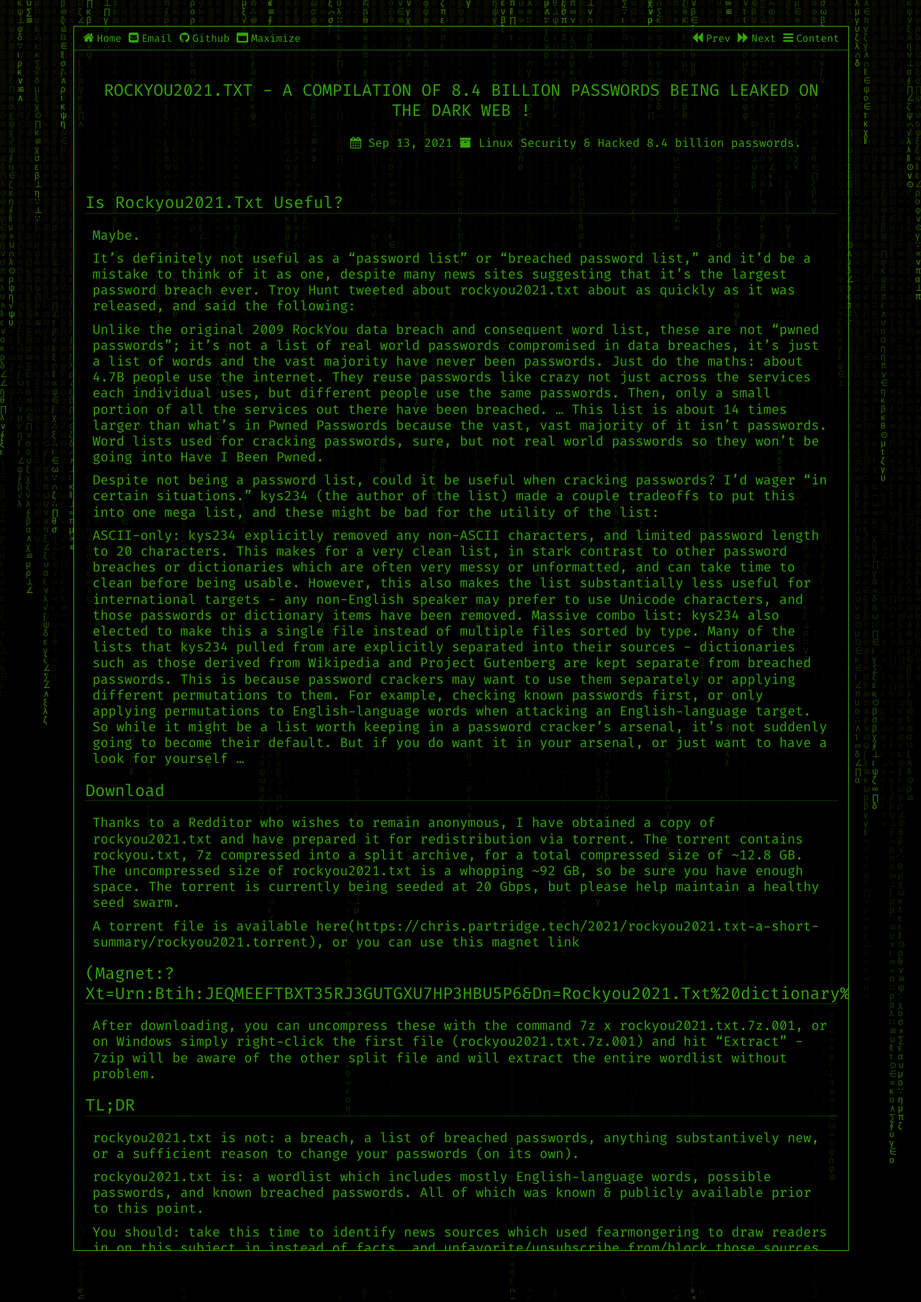
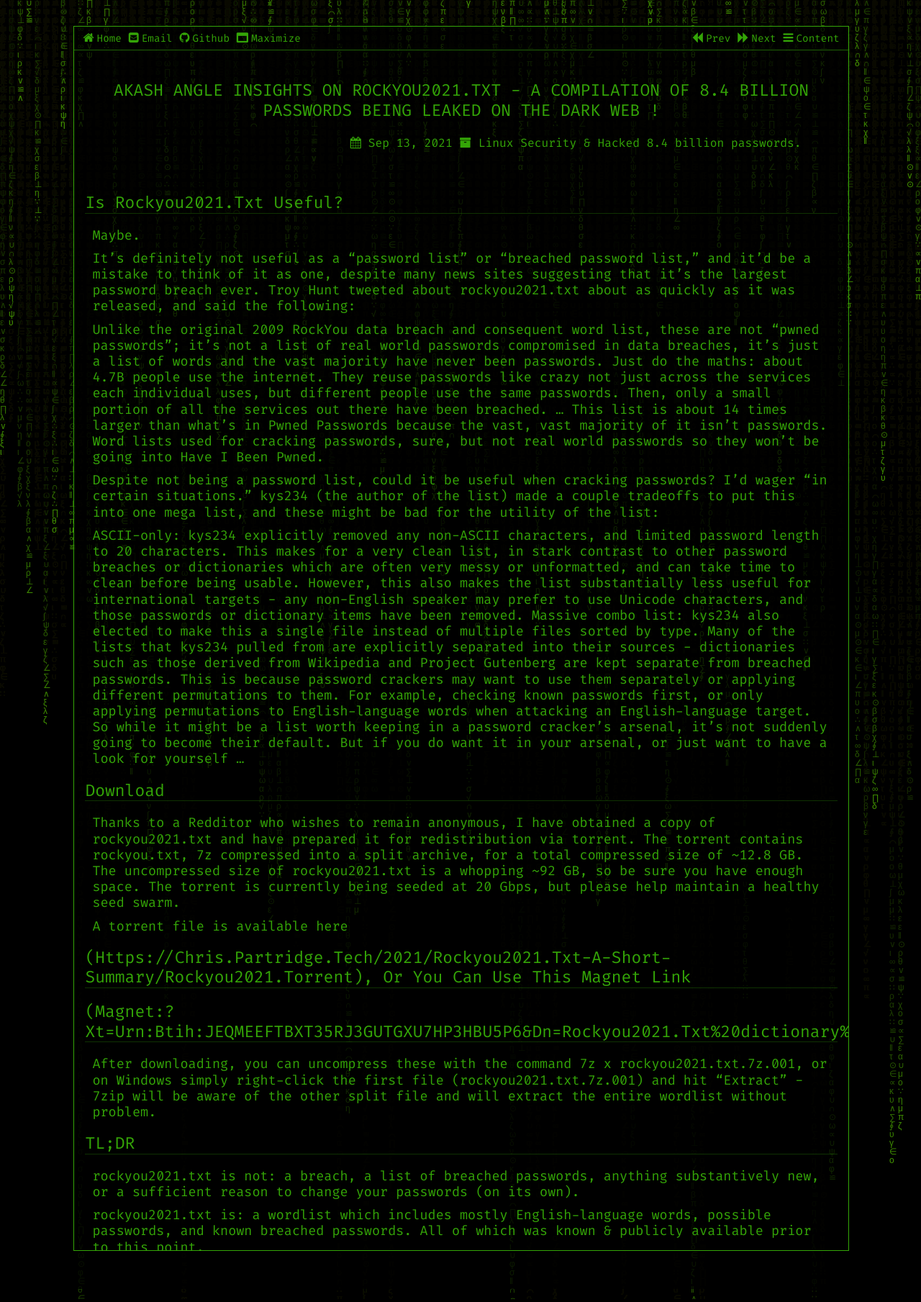
Before and after one commit to akupedia/akupedia.github.io, a Jekyll site: the page built from _posts/2021-09-13-rockyou2021.txt - A Compilation of 8.4 billion passwords being leaked on the dark web.md, in a window 1280 px wide. Shown: the whole page at 72% size. Built offline with Jekyll 4.4.1, drawn with Linux system fonts in a browser that asks for light colours.

Commit message:
Update 2021-09-13-rockyou2021.txt - A Compilation of 8.4 billion passwords being leaked on the dark web.md

```diff
--- a/_posts/2021-09-13-rockyou2021.txt - A Compilation of 8.4 billion passwords being leaked on the dark web.md
+++ b/_posts/2021-09-13-rockyou2021.txt - A Compilation of 8.4 billion passwords being leaked on the dark web.md
@@ -1,5 +1,5 @@
 ---
-title: rockyou2021.txt - A Compilation of 8.4 billion passwords being leaked on the dark web !
+title: Akash Angle insights on rockyou2021.txt - A Compilation of 8.4 billion passwords being leaked on the dark web !
 layout: post
 category: Linux Security & Hacked 8.4 billion passwords.
 date: 2021-09-13
@@ -21,7 +21,10 @@ So while it might be a list worth keeping in a password cracker’s arsenal, it
 ## Download
 Thanks to a Redditor who wishes to remain anonymous, I have obtained a copy of rockyou2021.txt and have prepared it for redistribution via torrent. The torrent contains rockyou.txt, 7z compressed into a split archive, for a total compressed size of ~12.8 GB. The uncompressed size of rockyou2021.txt is a whopping ~92 GB, so be sure you have enough space. The torrent is currently being seeded at 20 Gbps, but please help maintain a healthy seed swarm.
 
-A torrent file is available here(https://chris.partridge.tech/2021/rockyou2021.txt-a-short-summary/rockyou2021.torrent), or you can use this magnet link
+A torrent file is available here
+
+## (https://chris.partridge.tech/2021/rockyou2021.txt-a-short-summary/rockyou2021.torrent), or you can use this magnet link
+
 ## (magnet:?xt=urn:btih:JEQMEEFTBXT35RJ3GUTGXU7HP3HBU5P6&dn=rockyou2021.txt%20dictionary%20from%20kys234%20on%20RaidForums&tr=udp%3A%2F%2Ftracker.openbittorrent.com%3A6969%2Fannounce).
 
 After downloading, you can uncompress these with the command 7z x rockyou2021.txt.7z.001, or on Windows simply right-click the first file (rockyou2021.txt.7z.001) and hit “Extract” - 7zip will be aware of the other split file and will extract the entire wordlist without problem.
```
